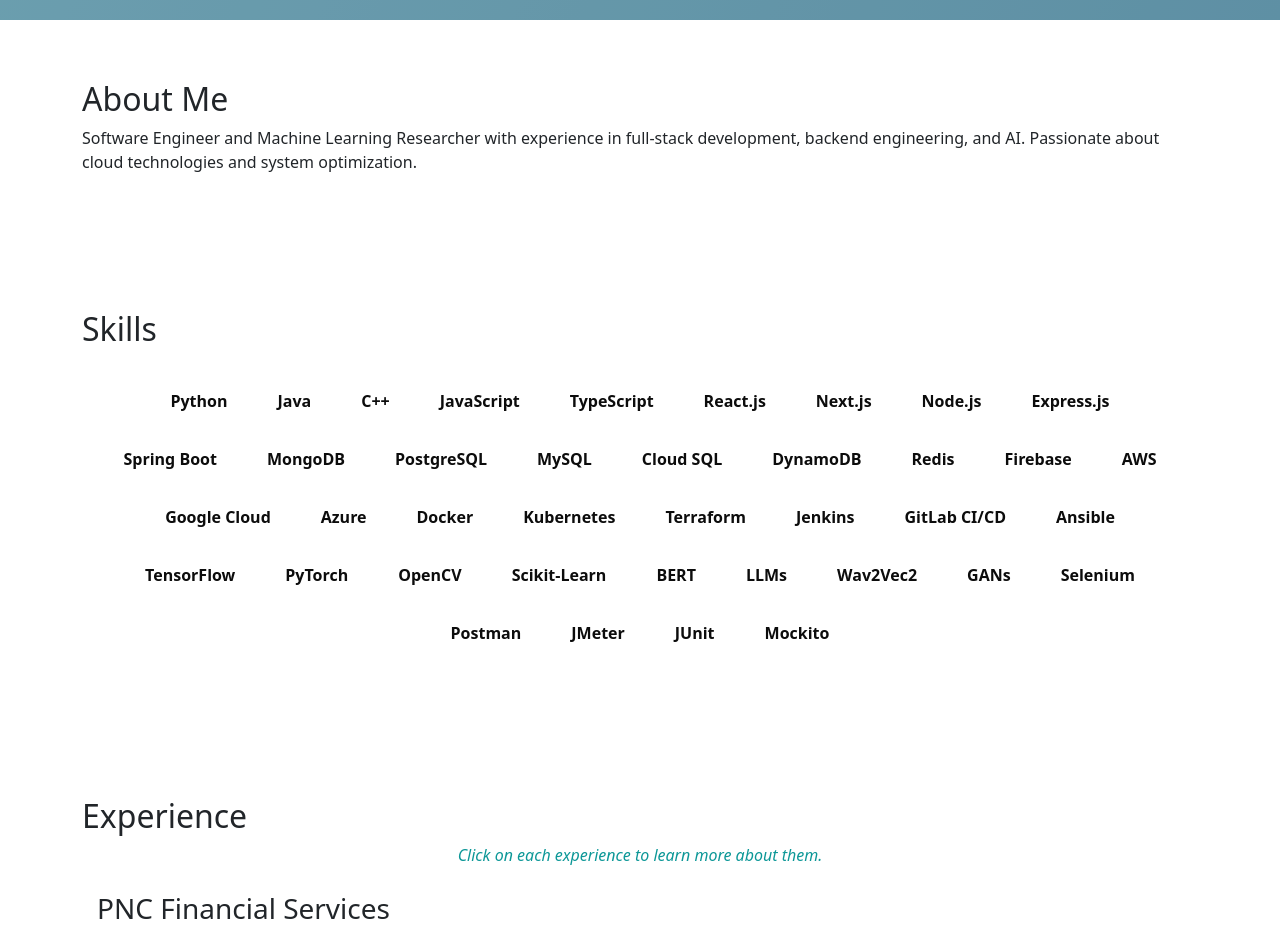
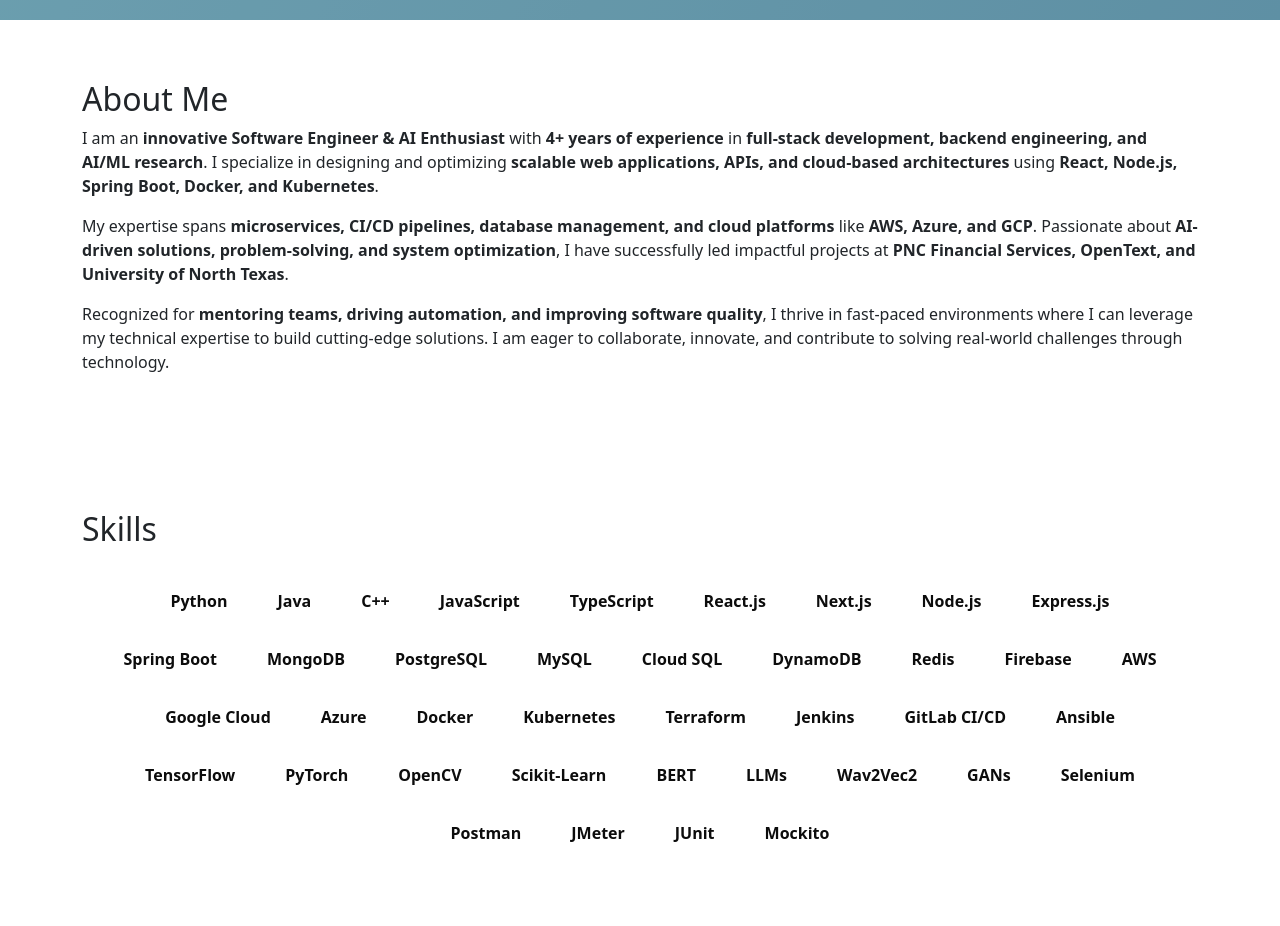
Before and after one commit to HarshaVarM/MyPortfolio, a plain HTML site: page index.html in a window 1280 px wide. Shown: the part 780-1706 px from the top of the page. Drawn offline with nearby package versions, Linux system fonts and the light colour scheme.

Commit message:
Updated About Me

```diff
--- a/index.html
+++ b/index.html
@@ -36,9 +36,27 @@
     </section>
 
     <section id="about" class="container section">
-        <h2>About Me</h2>
-        <p>Software Engineer and Machine Learning Researcher with experience in full-stack development, backend engineering, and AI. Passionate about cloud technologies and system optimization.</p>
-    </section>
+    <h2>About Me</h2>
+    <div class="about-container">
+        <p>
+            I am an <strong>innovative Software Engineer & AI Enthusiast</strong> with <strong>4+ years of experience</strong> in
+            <strong>full-stack development, backend engineering, and AI/ML research</strong>.
+            I specialize in designing and optimizing <strong>scalable web applications, APIs, and cloud-based architectures</strong> using
+            <strong>React, Node.js, Spring Boot, Docker, and Kubernetes</strong>.
+        </p>
+        <p>
+            My expertise spans <strong>microservices, CI/CD pipelines, database management, and cloud platforms</strong> like <strong>AWS, Azure, and GCP</strong>.
+            Passionate about <strong>AI-driven solutions, problem-solving, and system optimization</strong>, I have successfully led
+            impactful projects at <strong>PNC Financial Services, OpenText, and University of North Texas</strong>.
+        </p>
+        <p>
+            Recognized for <strong>mentoring teams, driving automation, and improving software quality</strong>, I thrive in fast-paced environments
+            where I can leverage my technical expertise to build cutting-edge solutions. I am eager to collaborate, innovate, and
+            contribute to solving real-world challenges through technology.
+        </p>
+    </div>
+</section>
+
 
     <section id="skills" class="container section" >
     <h2>Skills</h2>
```
